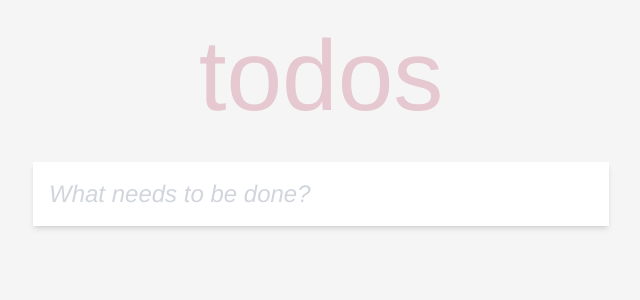
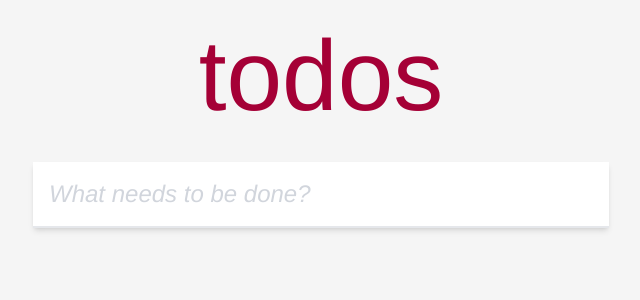
Before and after one commit to eegrishina/todo-app, a React (Vite) app: page / in a window 1280 px wide. Shown: the top 300 px of the page, without its empty margins (319-959 px from the left). Built offline with nearby package versions, Linux system fonts and the light colour scheme.

Commit message:
Style: Update styles

```diff
--- a/src/App.tsx
+++ b/src/App.tsx
@@ -37,7 +37,7 @@ function App() {
 
     return (
         <div>
-            <h1 className="text-[100px] text-rose-800 font-light text-center opacity-18">todos</h1>
+            <h1 className="text-[100px] text-rose-800 font-light text-center">todos</h1>
             <div className="mx-auto max-w-xl shadow-md mt-3 bg-white">
                 <AddTodo onAdd={handleAddTodo} />
                 <TodoList list={filteredTodos} onToggle={handleToggle} />
--- a/src/components/TodoList.tsx
+++ b/src/components/TodoList.tsx
@@ -7,7 +7,7 @@ interface TodoListProps {
 
 export default function TodoList({ list, onToggle }: TodoListProps) {
     return (
-        <ul className="divide-y divide-gray-200">
+        <ul className="divide-y divide-gray-200 border-y border-gray-200">
             {list.map((todo) => (
                 <li
                     key={todo.id}
@@ -21,7 +21,7 @@ export default function TodoList({ list, onToggle }: TodoListProps) {
                             className="sr-only"
                         />
                         <span
-                            className={`w-7 h-7 flex items-center justify-center rounded-full border-2 transition
+                            className={`min-w-7 min-h-7 rounded-full border-2 transition
                                 ${todo.completed ? "border-green-700" : "border-gray-400"}`}
                         >
                             {todo.completed && (
@@ -39,7 +39,7 @@ export default function TodoList({ list, onToggle }: TodoListProps) {
                             )}
                         </span>
                         <span
-                            className={`text-2xl font-light
+                            className={`text-2xl font-light break-words
                                 ${todo.completed ? "line-through text-gray-300" : "text-gray-600"}`}
                         >
                             {todo.text}
```
